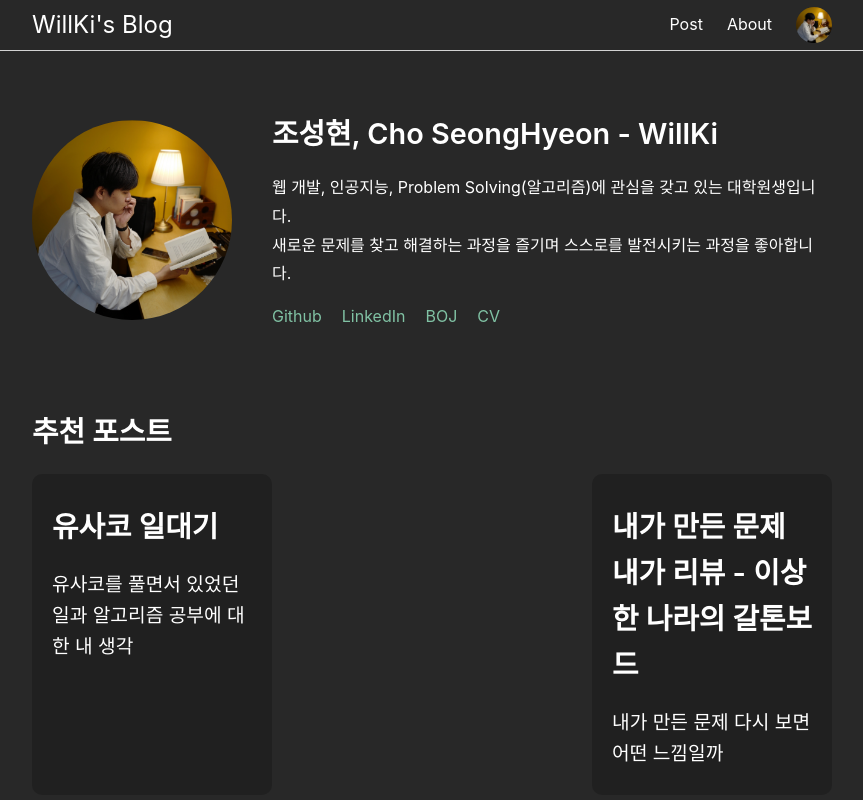
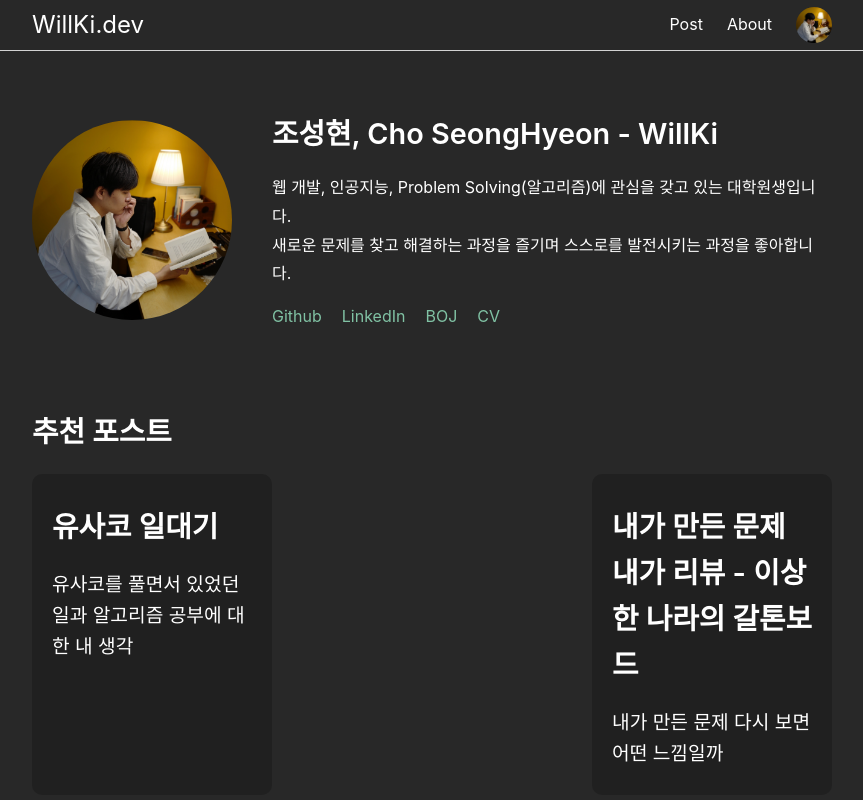
Before and after one commit to st42597/my-web, a React (Create React App) app in the folder client/: page / in a window 1280 px wide. Shown: the whole page, without its empty margins (208-1071 px from the left). Built offline with nearby package versions, Linux system fonts and the light colour scheme.

Commit message:
content: change from WillKi's Blog to Willki.dev

```diff
--- a/client/public/index.html
+++ b/client/public/index.html
@@ -20,7 +20,7 @@
       work correctly both with client-side routing and a non-root public URL.
       Learn how to configure a non-root public URL by running `npm run build`.
     -->
-    <title>WillKi's Blog</title>
+    <title>WillKi.dev</title>
   </head>
   <body>
     <noscript>You need to enable JavaScript to run this app.</noscript>
--- a/client/src/components/Header.js
+++ b/client/src/components/Header.js
@@ -6,7 +6,7 @@ function Header() {
     <header className="header-container">
       <nav className="header-nav sb">
         <Link to="/" className="header-title text">
-          WillKi's Blog
+          WillKi.dev
         </Link>
         <div className="sb">
           <Link to="/posts" className="mr-24 text">
```
